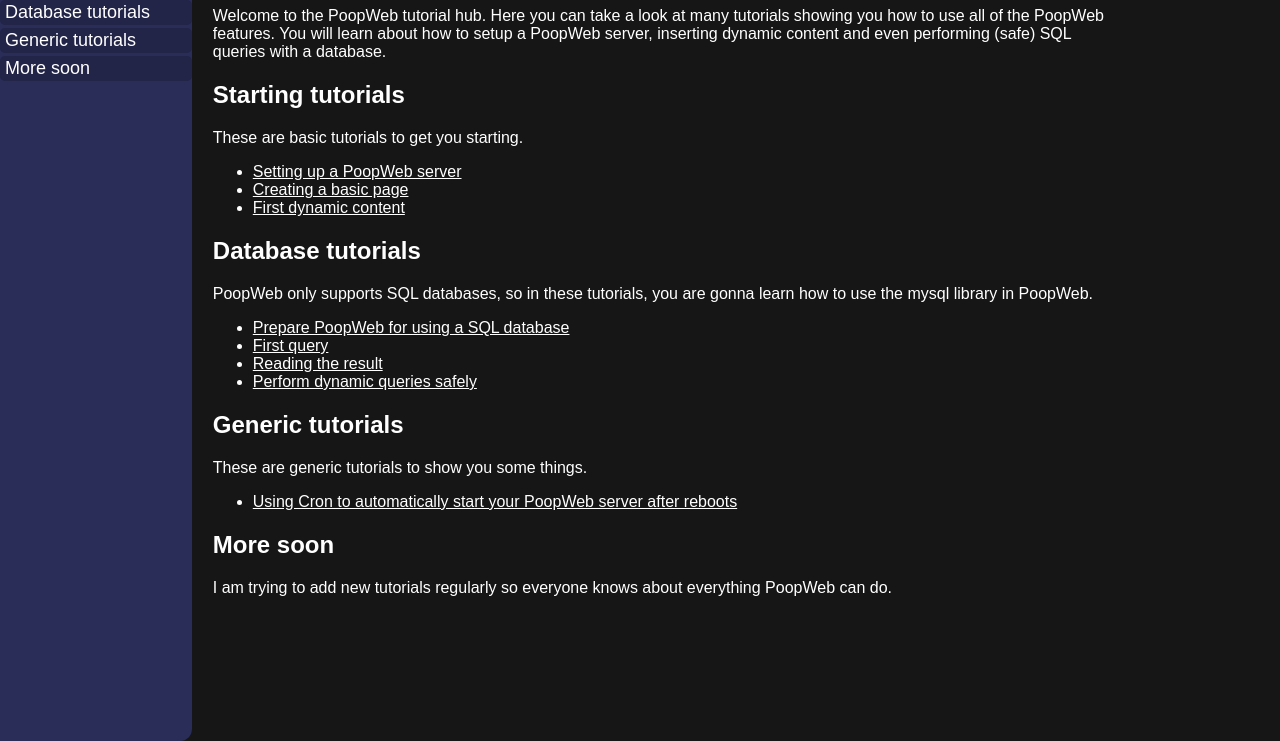
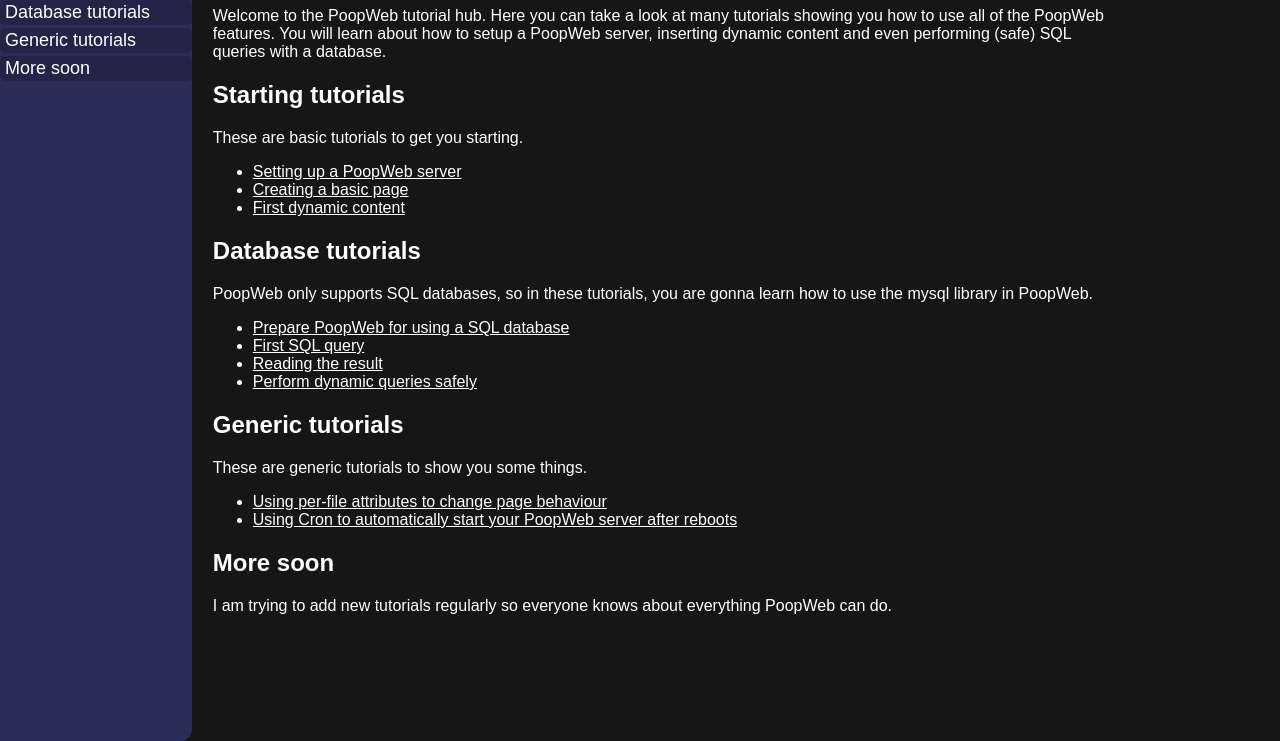
Before and after one commit to GoldenretriverYT/PoopWeb, a plain HTML site: page docs/tutorials/index.html in a window 1280 px wide. Shown: the part 59-800 px from the top of the page. Drawn offline with Linux system fonts and the light colour scheme.

Commit message:
Update index.html

```diff
--- a/docs/tutorials/index.html
+++ b/docs/tutorials/index.html
@@ -48,7 +48,7 @@
 
         <ul>
             <li><a href="mysql/prepare.html">Prepare PoopWeb for using a SQL database</a></li>
-            <li><a href="mysql/firstquery.html">First query</a></li>
+            <li><a href="mysql/firstquery.html">First SQL query</a></li>
             <li><a href="mysql/reading_result.html">Reading the result</a></li>
             <li><a href="mysql/safe_query.html">Perform dynamic queries safely</a></li>
         </ul>
@@ -57,6 +57,7 @@
         These are generic tutorials to show you some things.
 
         <ul>
+            <li><a href="generic/attributes.html">Using per-file attributes to change page behaviour</a></li>
             <li><a href="generic/cron.html">Using Cron to automatically start your PoopWeb server after reboots</a></li>
         </ul>
 
```
